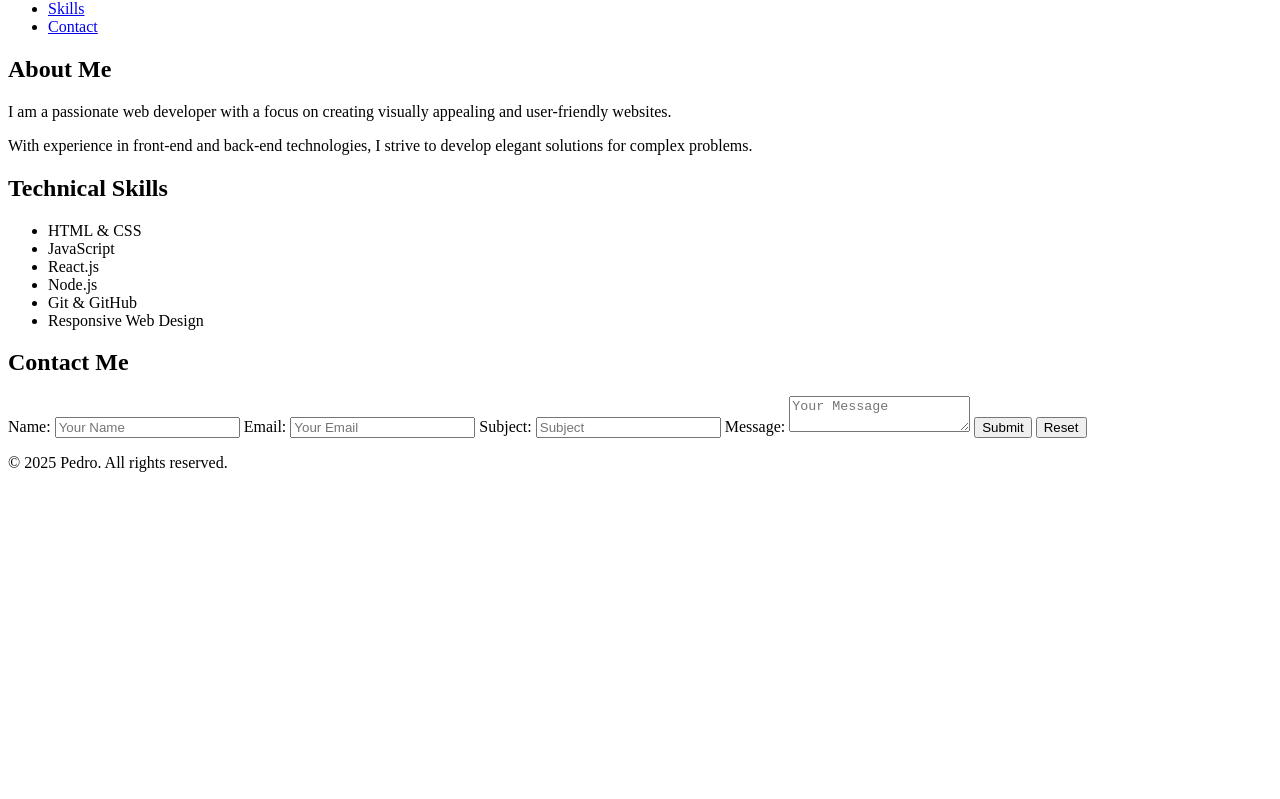
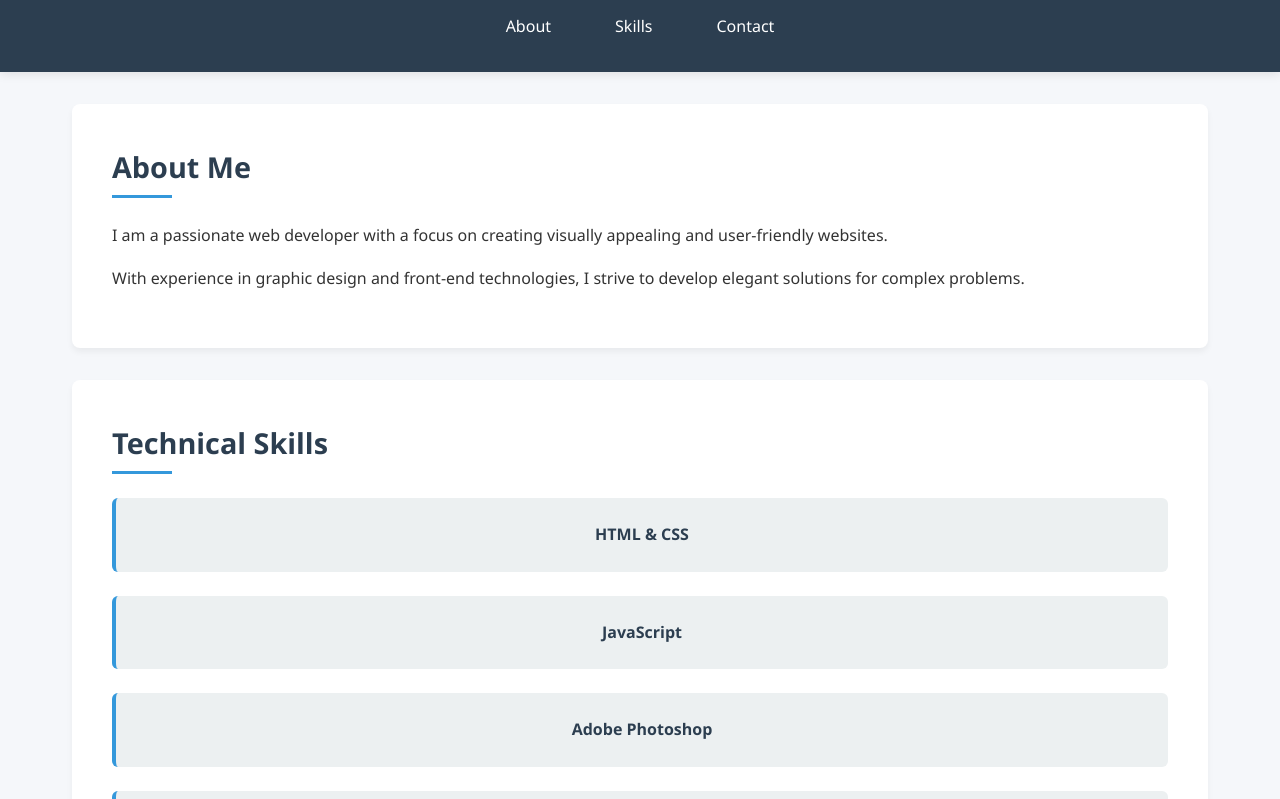
Before and after one commit to PethoTavares/exam_PedroTavares, a plain HTML site: page index.html in a window 1280 px wide. Shown: the part 98-897 px from the top of the page. Before the commit the page ends 800 px from the top, so only its background shows below. Drawn offline with Linux system fonts and the light colour scheme.

Commit message:
Add new images and update index.html and style.css

```diff
--- a/index.html
+++ b/index.html
@@ -4,12 +4,15 @@
     <meta charset="UTF-8">
     <meta name="viewport" content="width=device-width, initial-scale=1.0">
     <title>Personal Portfolio</title>
+    <link rel="stylesheet" href="style.css">
+    <link rel="icon" href="images/logo2.png" type="image/x-icon">
+
 </head>
 <body>
 
     <!-- Header Section -->
     <header>
-        <h1>Pedro</h1>
+        <h1>Pedro Tavares</h1>
         <nav>
             <ul>
                 <li><a href="#about">About</a></li>
@@ -25,7 +28,7 @@
         <section id="about">
             <h2>About Me</h2>
             <p>I am a passionate web developer with a focus on creating visually appealing and user-friendly websites.</p>
-            <p>With experience in front-end and back-end technologies, I strive to develop elegant solutions for complex problems.</p>
+            <p>With experience in graphic design and front-end technologies, I strive to develop elegant solutions for complex problems.</p>
         </section>
 
         <!-- Skills Section -->
@@ -34,8 +37,9 @@
             <ul>
                 <li>HTML & CSS</li>
                 <li>JavaScript</li>
-                <li>React.js</li>
-                <li>Node.js</li>
+                <li>Adobe Photoshop</li>
+                <li>Adobe Illustrator</li>
+                <li>Figma</li>
                 <li>Git & GitHub</li>
                 <li>Responsive Web Design</li>
             </ul>
--- /dev/null
+++ b/style.css
@@ -0,0 +1,188 @@
+* {
+    margin: 0;
+    padding: 0;
+    box-sizing: border-box;
+}
+
+body {
+    font-family: 'Segoe UI', Tahoma, Geneva, Verdana, sans-serif;
+    line-height: 1.6;
+    color: #333;
+    background-color: #f5f7fa;
+}
+
+/*  Color Scheme  */
+
+:root {
+    --primary: #2c3e50;
+    --secondary: #3498db;
+    --light: #ecf0f1;
+    --dark: #2c3e50;
+    --text: #333;
+    --text-light: #7f8c8d;
+}
+
+/*  Header Styles  */
+
+header {
+    background-color: var(--primary);
+    color: white;
+    padding: 2rem 0;
+    text-align: center;
+    box-shadow: 0 2px 10px rgba(0, 0, 0, 0.1);
+}
+
+header h1 {
+    font-size: 2.5rem;
+    margin-bottom: 1rem;
+    letter-spacing: 1px;
+}
+
+/* Navigation Styles  */
+
+nav {
+    margin-top: 1rem;
+}
+
+nav ul {
+    display: flex;
+    justify-content: center;
+    list-style: none;
+    gap: 2rem;
+}
+
+nav a {
+    color: white;
+    text-decoration: none;
+    font-weight: 500;
+    padding: 0.5rem 1rem;
+    border-radius: 4px;
+    transition: all 0.3s ease;
+}
+
+
+/* Main Content Styles */
+
+main {
+    max-width: 1200px;
+    margin: 2rem auto;
+    padding: 0 2rem;
+}
+
+section {
+    background-color: white;
+    border-radius: 8px;
+    padding: 2.5rem;
+    margin-bottom: 2rem;
+    box-shadow: 0 4px 6px rgba(0, 0, 0, 0.05);
+}
+
+h2 {
+    color: var(--primary);
+    margin-bottom: 1.5rem;
+    font-size: 1.8rem;
+    position: relative;
+    padding-bottom: 0.5rem;
+}
+
+h2::after {
+    content: '';
+    position: absolute;
+    bottom: 0;
+    left: 0;
+    width: 60px;
+    height: 3px;
+    background-color: var(--secondary);
+}
+
+/*  About Section Styles  */
+#about p {
+    margin-bottom: 1rem;
+    color: var(--text);
+    line-height: 1.7;
+}
+
+/*  Skills Section Styles  */
+#skills ul {
+    display: grid;
+
+    gap: 1.5rem;
+    list-style: none;
+}
+
+#skills li {
+    background-color: var(--light);
+    padding: 1.5rem;
+    border-radius: 6px;
+    text-align: center;
+    font-weight: 600;
+    color: var(--primary);
+    transition: transform 0.3s ease, box-shadow 0.3s ease;
+    border-left: 4px solid var(--secondary);
+}
+
+
+/*  Contact Section Styles  */
+#contact form {
+    display: grid;
+    gap: 1.5rem;
+    max-width: 600px;
+    margin: 0 auto;
+}
+
+label {
+    display: block;
+    margin-bottom: 0.5rem;
+    font-weight: 500;
+    color: var(--primary);
+}
+
+input, textarea {
+    width: 100%;
+    padding: 0.8rem;
+    border: 1px solid #ddd;
+    border-radius: 4px;
+    font-family: inherit;
+    transition: border-color 0.3s ease;
+}
+
+input:focus, textarea:focus {
+    outline: none;
+    border-color: var(--secondary);
+}
+
+textarea {
+    min-height: 150px;
+    resize: vertical;
+}
+
+button {
+    padding: 0.8rem 1.5rem;
+    border: none;
+    border-radius: 4px;
+    font-weight: 600;
+    cursor: pointer;
+    transition: all 0.3s ease;
+}
+
+button[type="submit"] {
+    background-color: var(--secondary);
+    color: white;
+}
+
+button[type="reset"] {
+    background-color: var(--light);
+    color: var(--text);
+}
+
+
+
+
+/*  Footer Styles  */
+footer {
+    background-color: var(--primary);
+    color: white;
+    text-align: center;
+    padding: 1.5rem 0;
+    margin-top: 3rem;
+}
```
Also changed, not shown: images/logo1.png (added), images/logo2.png (added).
